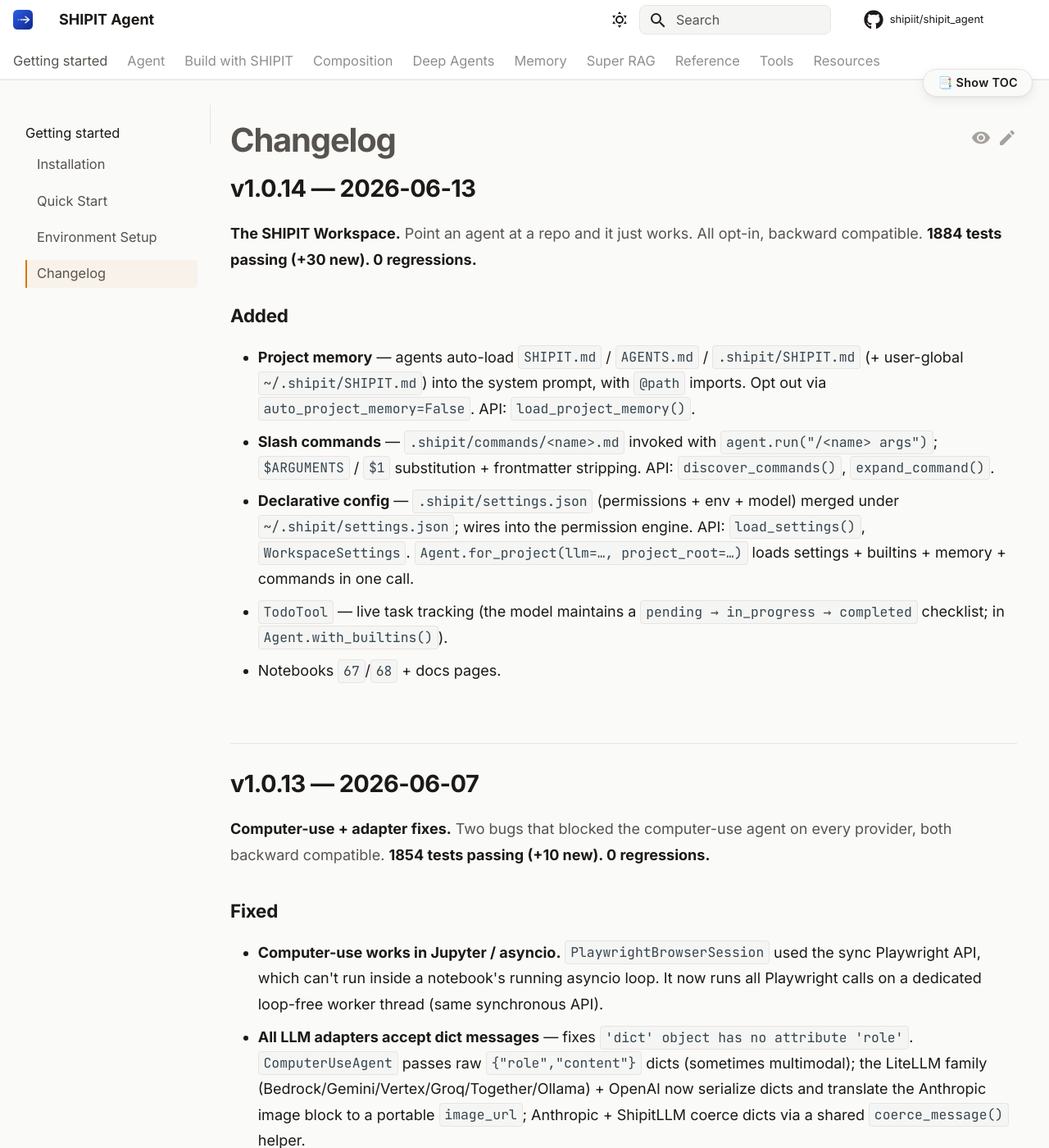
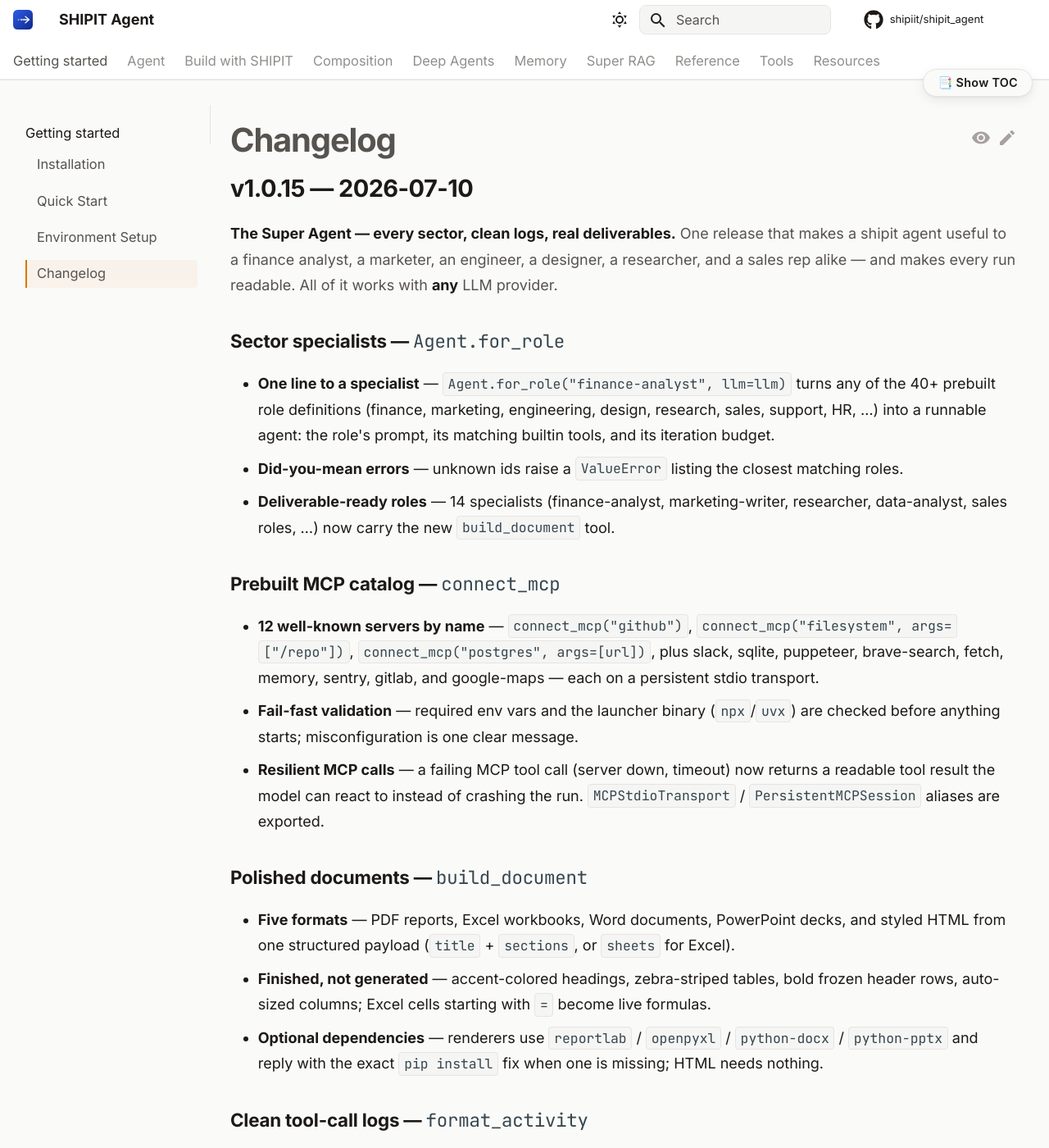
Before and after one commit to shipiit/shipit_agent, an MkDocs documentation site: the page built from docs/changelog.md, in a window 1280 px wide and 1400 px high. Shown: the whole window at 82% size. Built offline with MkDocs 1.6.1 and Material for MkDocs 9.7.7, drawn with Linux system fonts in a browser that asks for light colours; comment, search, counter and statistics services are not loaded; some of the changed text lies outside the part shown.

Commit message:
release: v1.0.15 — The Super Agent
Sector specialists (Agent.for_role), prebuilt MCP catalog (connect_mcp) +
resources/prompts + streamable HTTP, polished documents (build_document),
Claude-Code-style tool logs (format_activity, call_id, duration_ms,
result.summary()), cron + durable scheduling (AgentScheduler +
SQLiteJobStore), background subagents, observable context compaction,
Gemma on Bedrock. 1948 tests passing. README + changelogs updated.

```diff
--- a/docs/changelog.md
+++ b/docs/changelog.md
@@ -1,4 +1,99 @@
 # Changelog
+
+## v1.0.15 — 2026-07-10
+
+**The Super Agent — every sector, clean logs, real deliverables.** One release
+that makes a shipit agent useful to a finance analyst, a marketer, an engineer,
+a designer, a researcher, and a sales rep alike — and makes every run readable.
+All of it works with **any** LLM provider.
+
+### Sector specialists — `Agent.for_role`
+
+- **One line to a specialist** — `Agent.for_role("finance-analyst", llm=llm)`
+  turns any of the 40+ prebuilt role definitions (finance, marketing,
+  engineering, design, research, sales, support, HR, …) into a runnable agent:
+  the role's prompt, its matching builtin tools, and its iteration budget.
+- **Did-you-mean errors** — unknown ids raise a `ValueError` listing the
+  closest matching roles.
+- **Deliverable-ready roles** — 14 specialists (finance-analyst,
+  marketing-writer, researcher, data-analyst, sales roles, …) now carry the new
+  `build_document` tool.
+
+### Prebuilt MCP catalog — `connect_mcp`
+
+- **12 well-known servers by name** — `connect_mcp("github")`,
+  `connect_mcp("filesystem", args=["/repo"])`, `connect_mcp("postgres",
+  args=[url])`, plus slack, sqlite, puppeteer, brave-search, fetch, memory,
+  sentry, gitlab, and google-maps — each on a persistent stdio transport.
+- **Fail-fast validation** — required env vars and the launcher binary
+  (`npx`/`uvx`) are checked before anything starts; misconfiguration is one
+  clear message.
+- **Resilient MCP calls** — a failing MCP tool call (server down, timeout) now
+  returns a readable tool result the model can react to instead of crashing
+  the run. `MCPStdioTransport` / `PersistentMCPSession` aliases are exported.
+
+### Polished documents — `build_document`
+
+- **Five formats** — PDF reports, Excel workbooks, Word documents, PowerPoint
+  decks, and styled HTML from one structured payload (`title` + `sections`,
+  or `sheets` for Excel).
+- **Finished, not generated** — accent-colored headings, zebra-striped tables,
+  bold frozen header rows, auto-sized columns; Excel cells starting with `=`
+  become live formulas.
+- **Optional dependencies** — renderers use `reportlab` / `openpyxl` /
+  `python-docx` / `python-pptx` and reply with the exact `pip install` fix
+  when one is missing; HTML needs nothing.
+
+### Clean tool-call logs — `format_activity`
+
+- **Claude-Code-style tool cards** — `format_activity(result)` renders each
+  call as `⚙ name(args) ✓ 228ms` with a compact output preview and a run
+  summary footer; `format_event_line(event)` does the same live for streams.
+- **Timing built in** — every `AgentEvent` now carries a `timestamp`;
+  `tool_completed` / `tool_failed` carry the tool name and `duration_ms`.
+
+### Scheduled jobs — `AgentScheduler`
+
+- **Cron for agents** — `sched.add(prompt, every=3600)`, `at="09:00"` daily,
+  or `cron="0 8 * * 1"` (optional `croniter`); `run_forever()` fires jobs as
+  they come due.
+- **Durable jobs** — pass `store=SQLiteJobStore()` and due times + run counts
+  persist across restarts; a re-added job resumes its slot instead of
+  resetting.
+- **Production niceties** — `on_result` callbacks, `max_runs` caps,
+  session-backed runs, and injectable `clock`/`sleep` so schedules are
+  unit-testable with zero real waiting.
+
+### MCP, deeper — resources, prompts, streamable HTTP
+
+- **Resources & prompts** — `server.list_resources()` / `read_resource(uri)`
+  and `list_prompts()` / `get_prompt(name, args)`; `server.resource_tool()`
+  gives the *model* a tool to browse/read a server's resources. Servers that
+  don't implement them return empty lists, not errors.
+- **Streamable HTTP transport** — `MCPStreamableHTTPTransport` speaks the
+  2025 spec revision: JSON *and* SSE responses, `Mcp-Session-Id` affinity,
+  and `bearer_token=` on both HTTP transports for OAuth-protected servers.
+
+### Run metrics & live-updatable events
+
+- **`result.summary()`** — wall-clock duration, iterations, token usage, and
+  a per-tool breakdown (calls / failures / total ms) in one dict.
+- **Correlation ids** — `tool_called` / `tool_completed` / `tool_failed` /
+  `tool_retry` share a `call_id`, so live UIs can update one tool card in
+  place (running → ✓/✗) instead of appending lines.
+
+### Background subagents & context compaction
+
+- **Parallel delegation** — `sub_agent` accepts `background=true` (returns a
+  task id immediately, runs on a thread pool) and `collect="task-N"` to fetch
+  the result — Claude-Code-style task fan-out.
+- **Observable compaction** — when a run approaches the context window, older
+  turns are summarized (user/assistant content included, not dropped) and a
+  `context_compacted` event reports before/after message counts.
+
+See the [Super agent guide](guides/super-agent.md) for the full tour.
+
+---
 
 ## v1.0.14 — 2026-06-13
 
--- a/pyproject.toml
+++ b/pyproject.toml
@@ -4,7 +4,7 @@
 
 [project]
 name = "shipit-agent"
-version = "1.0.14"
+version = "1.0.15"
 description = "A clean, powerful agent runtime with tools, MCP support, profiles, and streaming events."
 readme = "README.md"
 requires-python = ">=3.11"
```
Also changed, not shown: CHANGELOG.md (+68 -1 lines), README.md (+45 -4 lines).
